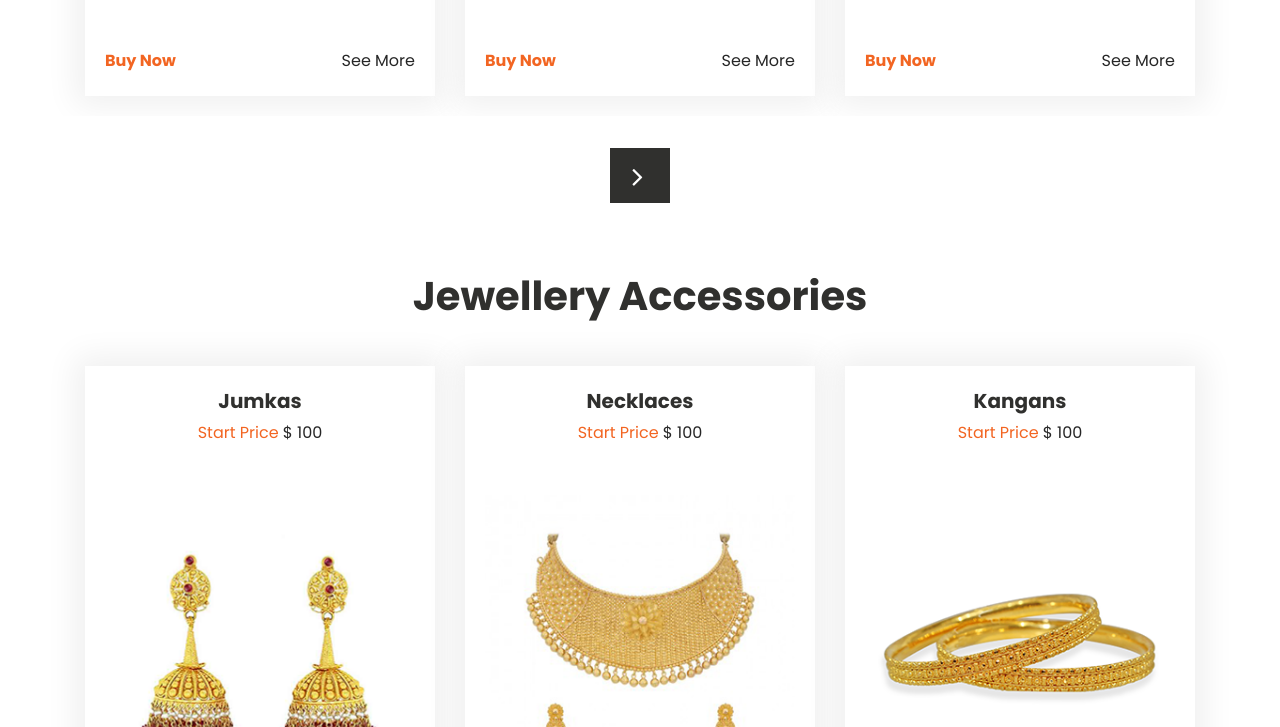
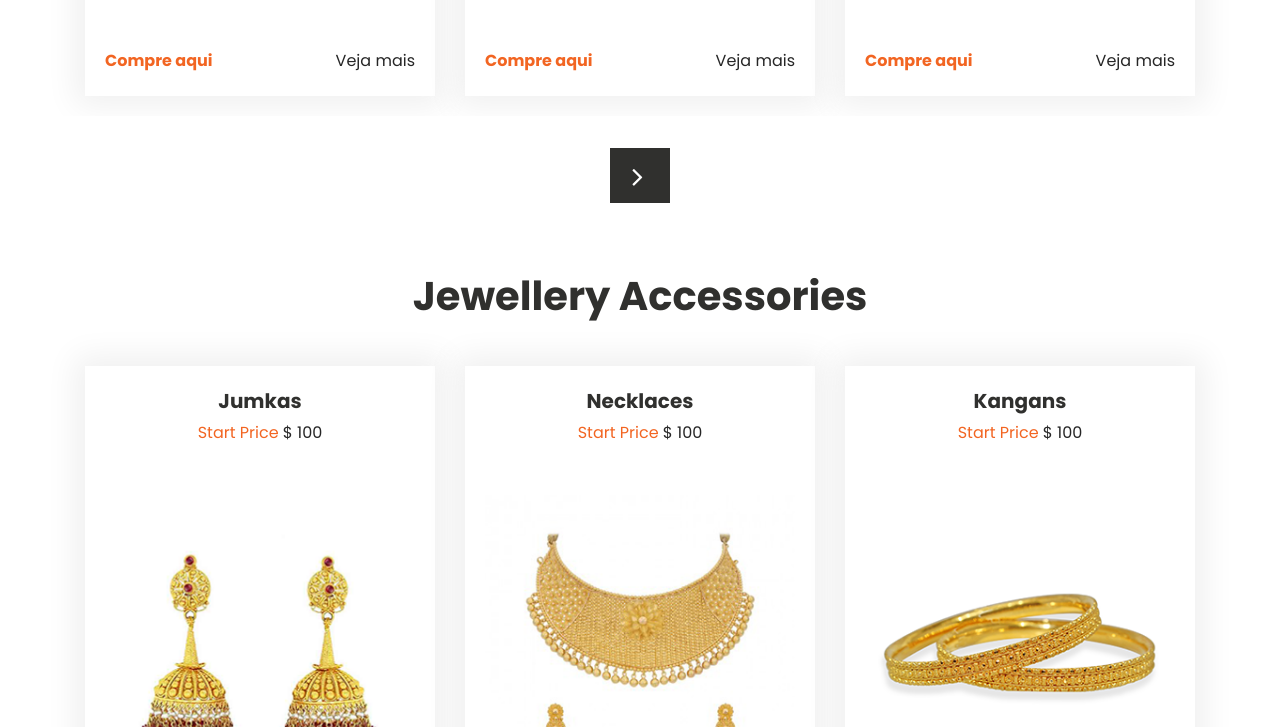
Before and after one commit to serranocarol/site, a plain HTML site: page index.html in a window 1280 px wide. Shown: the part 2073-2800 px from the top of the page. Drawn offline with nearby package versions, Linux system fonts and the light colour scheme.

Commit message:
Add files via upload

```diff
--- a/index.html
+++ b/index.html
@@ -138,24 +138,24 @@
                      <div class="carousel-item active">
                         <div class="row">
                            <div class="col-sm-12">
-                              <h1 class="banner_taital">Get Start <br>Your favriot shoping</h1>
-                              <div class="buynow_bt"><a href="#">Buy Now</a></div>
+                              <h1 class="banner_taital">Bem-vindx <br>comece suas compras</h1>
+                              <div class="buynow_bt"><a href="#">Bora lá</a></div>
                            </div>
                         </div>
                      </div>
                      <div class="carousel-item">
                         <div class="row">
                            <div class="col-sm-12">
-                              <h1 class="banner_taital">Get Start <br>Your favriot shoping</h1>
-                              <div class="buynow_bt"><a href="#">Buy Now</a></div>
+                              <h1 class="banner_taital">Alerta Promo <br>Compre 1 e Leve 2</h1>
+                              <div class="buynow_bt"><a href="#">Quero já</a></div>
                            </div>
                         </div>
                      </div>
                      <div class="carousel-item">
                         <div class="row">
                            <div class="col-sm-12">
-                              <h1 class="banner_taital">Get Start <br>Your favriot shoping</h1>
-                              <div class="buynow_bt"><a href="#">Buy Now</a></div>
+                              <h1 class="banner_taital">Descubra <br>Qual seu VNNTA ideal</h1>
+                              <div class="buynow_bt"><a href="#">Teste aqui</a></div>
                            </div>
                         </div>
                      </div>
@@ -178,39 +178,39 @@
             <div class="carousel-inner">
                <div class="carousel-item active">
                   <div class="container">
-                     <h1 class="fashion_taital">Man & Woman Fashion</h1>
+                     <h1 class="fashion_taital">Moda Praia</h1>
                      <div class="fashion_section_2">
                         <div class="row">
                            <div class="col-lg-4 col-sm-4">
                               <div class="box_main">
-                                 <h4 class="shirt_text">Man T -shirt</h4>
+                                 <h4 class="shirt_text">CALCINHA FOX</h4>
                                  <p class="price_text">Price  <span style="color: #262626;">$ 30</span></p>
                                  <div class="tshirt_img"><img src="images/tshirt-img.png"></div>
                                  <div class="btn_main">
-                                    <div class="buy_bt"><a href="#">Buy Now</a></div>
-                                    <div class="seemore_bt"><a href="#">See More</a></div>
+                                    <div class="buy_bt"><a href="#">Compre aqui</a></div>
+                                    <div class="seemore_bt"><a href="#">Veja mais</a></div>
                                  </div>
                               </div>
                            </div>
                            <div class="col-lg-4 col-sm-4">
                               <div class="box_main">
-                                 <h4 class="shirt_text">Man -shirt</h4>
+                                 <h4 class="shirt_text">TOP V TANGERINA</h4>
                                  <p class="price_text">Price  <span style="color: #262626;">$ 30</span></p>
                                  <div class="tshirt_img"><img src="images/dress-shirt-img.png"></div>
                                  <div class="btn_main">
-                                    <div class="buy_bt"><a href="#">Buy Now</a></div>
-                                    <div class="seemore_bt"><a href="#">See More</a></div>
+                                    <div class="buy_bt"><a href="#">Compre aqui</a></div>
+                                    <div class="seemore_bt"><a href="#">Veja mais</a></div>
                                  </div>
                               </div>
                            </div>
                            <div class="col-lg-4 col-sm-4">
                               <div class="box_main">
-                                 <h4 class="shirt_text">Woman Scart</h4>
+                                 <h4 class="shirt_text">TOP ELLE CREAM</h4>
                                  <p class="price_text">Price  <span style="color: #262626;">$ 30</span></p>
                                  <div class="tshirt_img"><img src="images/women-clothes-img.png"></div>
                                  <div class="btn_main">
-                                    <div class="buy_bt"><a href="#">Buy Now</a></div>
-                                    <div class="seemore_bt"><a href="#">See More</a></div>
+                                    <div class="buy_bt"><a href="#">Compre aqui</a></div>
+                                    <div class="seemore_bt"><a href="#">Veja mais</a></div>
                                  </div>
                               </div>
                            </div>
@@ -230,7 +230,7 @@
                                  <div class="tshirt_img"><img src="images/tshirt-img.png"></div>
                                  <div class="btn_main">
                                     <div class="buy_bt"><a href="#">Buy Now</a></div>
-                                    <div class="seemore_bt"><a href="#">See More</a></div>
+                                    <div class="seemore_bt"><a href="#">Veja mais</a></div>
                                  </div>
                               </div>
                            </div>
@@ -240,8 +240,8 @@
                                  <p class="price_text">Price  <span style="color: #262626;">$ 30</span></p>
                                  <div class="tshirt_img"><img src="images/dress-shirt-img.png"></div>
                                  <div class="btn_main">
-                                    <div class="buy_bt"><a href="#">Buy Now</a></div>
-                                    <div class="seemore_bt"><a href="#">See More</a></div>
+                                    <div class="buy_bt"><a href="#">Compre aqui</a></div>
+                                    <div class="seemore_bt"><a href="#">Veja mais</a></div>
                                  </div>
                               </div>
                            </div>
@@ -251,8 +251,8 @@
                                  <p class="price_text">Price  <span style="color: #262626;">$ 30</span></p>
                                  <div class="tshirt_img"><img src="images/women-clothes-img.png"></div>
                                  <div class="btn_main">
-                                    <div class="buy_bt"><a href="#">Buy Now</a></div>
-                                    <div class="seemore_bt"><a href="#">See More</a></div>
+                                    <div class="buy_bt"><a href="#">Compre aqui</a></div>
+                                    <div class="seemore_bt"><a href="#">Veja mais</a></div>
                                  </div>
                               </div>
                            </div>
@@ -271,8 +271,8 @@
                                  <p class="price_text">Price  <span style="color: #262626;">$ 30</span></p>
                                  <div class="tshirt_img"><img src="images/tshirt-img.png"></div>
                                  <div class="btn_main">
-                                    <div class="buy_bt"><a href="#">Buy Now</a></div>
-                                    <div class="seemore_bt"><a href="#">See More</a></div>
+                                    <div class="buy_bt"><a href="#">Compre aqui</a></div>
+                                    <div class="seemore_bt"><a href="#">Veja mais</a></div>
                                  </div>
                               </div>
                            </div>
@@ -282,8 +282,8 @@
                                  <p class="price_text">Price  <span style="color: #262626;">$ 30</span></p>
                                  <div class="tshirt_img"><img src="images/dress-shirt-img.png"></div>
                                  <div class="btn_main">
-                                    <div class="buy_bt"><a href="#">Buy Now</a></div>
-                                    <div class="seemore_bt"><a href="#">See More</a></div>
+                                    <div class="buy_bt"><a href="#">Compre aqui</a></div>
+                                    <div class="seemore_bt"><a href="#">Veja mais</a></div>
                                  </div>
                               </div>
                            </div>
@@ -293,8 +293,8 @@
                                  <p class="price_text">Price  <span style="color: #262626;">$ 30</span></p>
                                  <div class="tshirt_img"><img src="images/women-clothes-img.png"></div>
                                  <div class="btn_main">
-                                    <div class="buy_bt"><a href="#">Buy Now</a></div>
-                                    <div class="seemore_bt"><a href="#">See More</a></div>
+                                    <div class="buy_bt"><a href="#">Compre aqui</a></div>
+                                    <div class="seemore_bt"><a href="#">Veja mais</a></div>
                                  </div>
                               </div>
                            </div>
@@ -327,8 +327,8 @@
                                  <p class="price_text">Start Price  <span style="color: #262626;">$ 100</span></p>
                                  <div class="electronic_img"><img src="images/laptop-img.png"></div>
                                  <div class="btn_main">
-                                    <div class="buy_bt"><a href="#">Buy Now</a></div>
-                                    <div class="seemore_bt"><a href="#">See More</a></div>
+                                    <div class="buy_bt"><a href="#">Compre aqui</a></div>
+                                    <div class="seemore_bt"><a href="#">Veja mais</a></div>
                                  </div>
                               </div>
                            </div>
@@ -338,8 +338,8 @@
                                  <p class="price_text">Start Price  <span style="color: #262626;">$ 100</span></p>
                                  <div class="electronic_img"><img src="images/mobile-img.png"></div>
                                  <div class="btn_main">
-                                    <div class="buy_bt"><a href="#">Buy Now</a></div>
-                                    <div class="seemore_bt"><a href="#">See More</a></div>
+                                    <div class="buy_bt"><a href="#">Compre aqui</a></div>
+                                    <div class="seemore_bt"><a href="#">Veja mais</a></div>
                                  </div>
                               </div>
                            </div>
@@ -349,8 +349,8 @@
                                  <p class="price_text">Start Price  <span style="color: #262626;">$ 100</span></p>
                                  <div class="electronic_img"><img src="images/computer-img.png"></div>
                                  <div class="btn_main">
-                                    <div class="buy_bt"><a href="#">Buy Now</a></div>
-                                    <div class="seemore_bt"><a href="#">See More</a></div>
+                                    <div class="buy_bt"><a href="#">Compre aqui</a></div>
+                                    <div class="seemore_bt"><a href="#">Veja mais</a></div>
                                  </div>
                               </div>
                            </div>
@@ -369,8 +369,8 @@
                                  <p class="price_text">Start Price  <span style="color: #262626;">$ 100</span></p>
                                  <div class="electronic_img"><img src="images/laptop-img.png"></div>
                                  <div class="btn_main">
-                                    <div class="buy_bt"><a href="#">Buy Now</a></div>
-                                    <div class="seemore_bt"><a href="#">See More</a></div>
+                                    <div class="buy_bt"><a href="#">Compre aqui</a></div>
+                                    <div class="seemore_bt"><a href="#">Veja mais</a></div>
                                  </div>
                               </div>
                            </div>
@@ -380,8 +380,8 @@
                                  <p class="price_text">Start Price  <span style="color: #262626;">$ 100</span></p>
                                  <div class="electronic_img"><img src="images/mobile-img.png"></div>
                                  <div class="btn_main">
-                                    <div class="buy_bt"><a href="#">Buy Now</a></div>
-                                    <div class="seemore_bt"><a href="#">See More</a></div>
+                                    <div class="buy_bt"><a href="#">Compre aqui</a></div>
+                                    <div class="seemore_bt"><a href="#">Veja mais</a></div>
                                  </div>
                               </div>
                            </div>
@@ -391,8 +391,8 @@
                                  <p class="price_text">Start Price  <span style="color: #262626;">$ 100</span></p>
                                  <div class="electronic_img"><img src="images/computer-img.png"></div>
                                  <div class="btn_main">
-                                    <div class="buy_bt"><a href="#">Buy Now</a></div>
-                                    <div class="seemore_bt"><a href="#">See More</a></div>
+                                    <div class="buy_bt"><a href="#">Compre aqui</a></div>
+                                    <div class="seemore_bt"><a href="#">Veja mais</a></div>
                                  </div>
                               </div>
                            </div>
@@ -411,8 +411,8 @@
                                  <p class="price_text">Start Price  <span style="color: #262626;">$ 100</span></p>
                                  <div class="electronic_img"><img src="images/laptop-img.png"></div>
                                  <div class="btn_main">
-                                    <div class="buy_bt"><a href="#">Buy Now</a></div>
-                                    <div class="seemore_bt"><a href="#">See More</a></div>
+                                    <div class="buy_bt"><a href="#">Compre aqui</a></div>
+                                    <div class="seemore_bt"><a href="#">Veja mais</a></div>
                                  </div>
                               </div>
                            </div>
@@ -422,8 +422,8 @@
                                  <p class="price_text">Start Price  <span style="color: #262626;">$ 100</span></p>
                                  <div class="electronic_img"><img src="images/mobile-img.png"></div>
                                  <div class="btn_main">
-                                    <div class="buy_bt"><a href="#">Buy Now</a></div>
-                                    <div class="seemore_bt"><a href="#">See More</a></div>
+                                    <div class="buy_bt"><a href="#">Compre aqui</a></div>
+                                    <div class="seemore_bt"><a href="#">Veja mais</a></div>
                                  </div>
                               </div>
                            </div>
@@ -433,8 +433,8 @@
                                  <p class="price_text">Start Price  <span style="color: #262626;">$ 100</span></p>
                                  <div class="electronic_img"><img src="images/computer-img.png"></div>
                                  <div class="btn_main">
-                                    <div class="buy_bt"><a href="#">Buy Now</a></div>
-                                    <div class="seemore_bt"><a href="#">See More</a></div>
+                                    <div class="buy_bt"><a href="#">Compre aqui</a></div>
+                                    <div class="seemore_bt"><a href="#">Veja mais</a></div>
                                  </div>
                               </div>
                            </div>
@@ -467,8 +467,8 @@
                                  <p class="price_text">Start Price  <span style="color: #262626;">$ 100</span></p>
                                  <div class="jewellery_img"><img src="images/jhumka-img.png"></div>
                                  <div class="btn_main">
-                                    <div class="buy_bt"><a href="#">Buy Now</a></div>
-                                    <div class="seemore_bt"><a href="#">See More</a></div>
+                                    <div class="buy_bt"><a href="#">Compre aqui</a></div>
+                                    <div class="seemore_bt"><a href="#">Veja mais</a></div>
                                  </div>
                               </div>
                            </div>
@@ -478,8 +478,8 @@
                                  <p class="price_text">Start Price  <span style="color: #262626;">$ 100</span></p>
                                  <div class="jewellery_img"><img src="images/neklesh-img.png"></div>
                                  <div class="btn_main">
-                                    <div class="buy_bt"><a href="#">Buy Now</a></div>
-                                    <div class="seemore_bt"><a href="#">See More</a></div>
+                                    <div class="buy_bt"><a href="#">Compre aqui</a></div>
+                                    <div class="seemore_bt"><a href="#">Veja mais</a></div>
                                  </div>
                               </div>
                            </div>
@@ -489,8 +489,8 @@
                                  <p class="price_text">Start Price  <span style="color: #262626;">$ 100</span></p>
                                  <div class="jewellery_img"><img src="images/kangan-img.png"></div>
                                  <div class="btn_main">
-                                    <div class="buy_bt"><a href="#">Buy Now</a></div>
-                                    <div class="seemore_bt"><a href="#">See More</a></div>
+                                    <div class="buy_bt"><a href="#">Compre aqui</a></div>
+                                    <div class="seemore_bt"><a href="#">Veja mais</a></div>
                                  </div>
                               </div>
                            </div>
@@ -509,8 +509,8 @@
                                  <p class="price_text">Start Price  <span style="color: #262626;">$ 100</span></p>
                                  <div class="jewellery_img"><img src="images/jhumka-img.png"></div>
                                  <div class="btn_main">
-                                    <div class="buy_bt"><a href="#">Buy Now</a></div>
-                                    <div class="seemore_bt"><a href="#">See More</a></div>
+                                    <div class="buy_bt"><a href="#">Compre aqui</a></div>
+                                    <div class="seemore_bt"><a href="#">Veja mais</a></div>
                                  </div>
                               </div>
                            </div>
@@ -520,8 +520,8 @@
                                  <p class="price_text">Start Price  <span style="color: #262626;">$ 100</span></p>
                                  <div class="jewellery_img"><img src="images/neklesh-img.png"></div>
                                  <div class="btn_main">
-                                    <div class="buy_bt"><a href="#">Buy Now</a></div>
-                                    <div class="seemore_bt"><a href="#">See More</a></div>
+                                    <div class="buy_bt"><a href="#">Compre aqui</a></div>
+                                    <div class="seemore_bt"><a href="#">Veja mais</a></div>
                                  </div>
                               </div>
                            </div>
@@ -531,8 +531,8 @@
                                  <p class="price_text">Start Price  <span style="color: #262626;">$ 100</span></p>
                                  <div class="jewellery_img"><img src="images/kangan-img.png"></div>
                                  <div class="btn_main">
-                                    <div class="buy_bt"><a href="#">Buy Now</a></div>
-                                    <div class="seemore_bt"><a href="#">See More</a></div>
+                                    <div class="buy_bt"><a href="#">Compre aqui</a></div>
+                                    <div class="seemore_bt"><a href="#">Veja mais</a></div>
                                  </div>
                               </div>
                            </div>
@@ -551,8 +551,8 @@
                                  <p class="price_text">Start Price  <span style="color: #262626;">$ 100</span></p>
                                  <div class="jewellery_img"><img src="images/jhumka-img.png"></div>
                                  <div class="btn_main">
-                                    <div class="buy_bt"><a href="#">Buy Now</a></div>
-                                    <div class="seemore_bt"><a href="#">See More</a></div>
+                                    <div class="buy_bt"><a href="#">Compre aqui</a></div>
+                                    <div class="seemore_bt"><a href="#">Veja mais</a></div>
                                  </div>
                               </div>
                            </div>
@@ -562,8 +562,8 @@
                                  <p class="price_text">Start Price  <span style="color: #262626;">$ 100</span></p>
                                  <div class="jewellery_img"><img src="images/neklesh-img.png"></div>
                                  <div class="btn_main">
-                                    <div class="buy_bt"><a href="#">Buy Now</a></div>
-                                    <div class="seemore_bt"><a href="#">See More</a></div>
+                                    <div class="buy_bt"><a href="#">Compre aqui</a></div>
+                                    <div class="seemore_bt"><a href="#">Veja mais</a></div>
                                  </div>
                               </div>
                            </div>
@@ -573,8 +573,8 @@
                                  <p class="price_text">Start Price  <span style="color: #262626;">$ 100</span></p>
                                  <div class="jewellery_img"><img src="images/kangan-img.png"></div>
                                  <div class="btn_main">
-                                    <div class="buy_bt"><a href="#">Buy Now</a></div>
-                                    <div class="seemore_bt"><a href="#">See More</a></div>
+                                    <div class="buy_bt"><a href="#">Compre aqui</a></div>
+                                    <div class="seemore_bt"><a href="#">Veja mais</a></div>
                                  </div>
                               </div>
                            </div>
```
